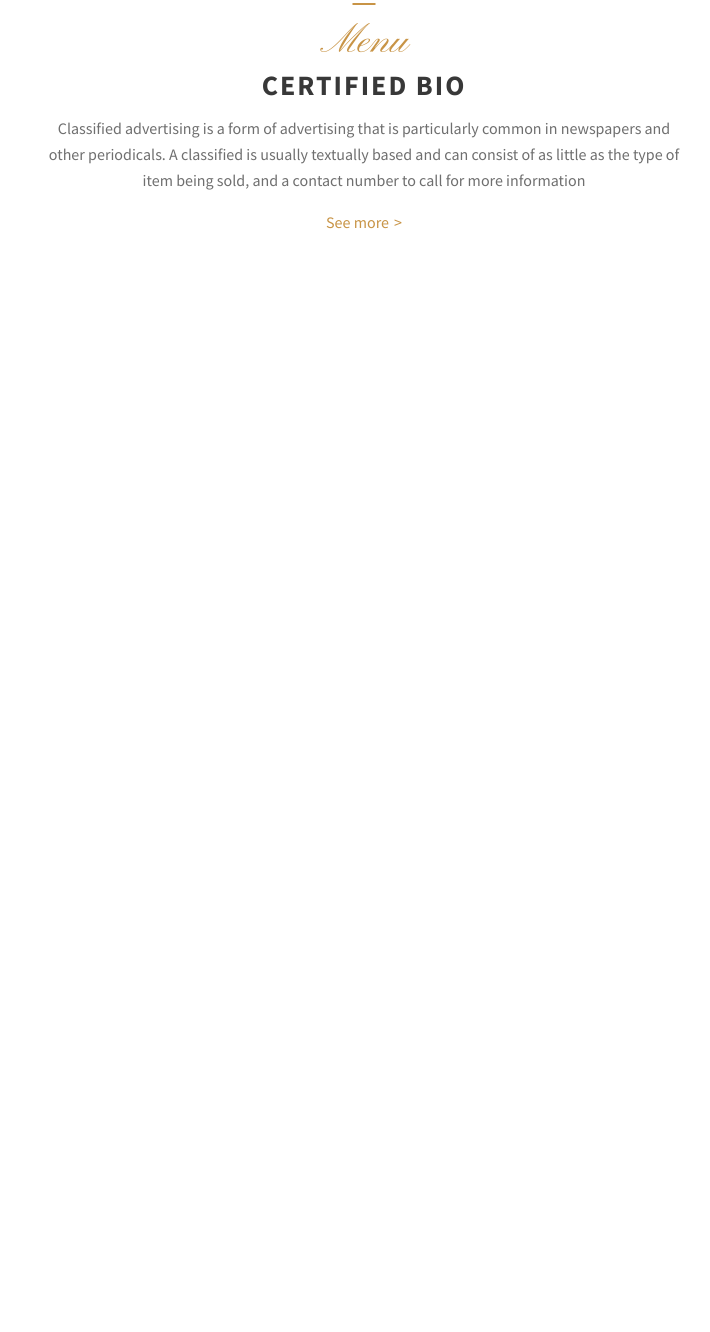
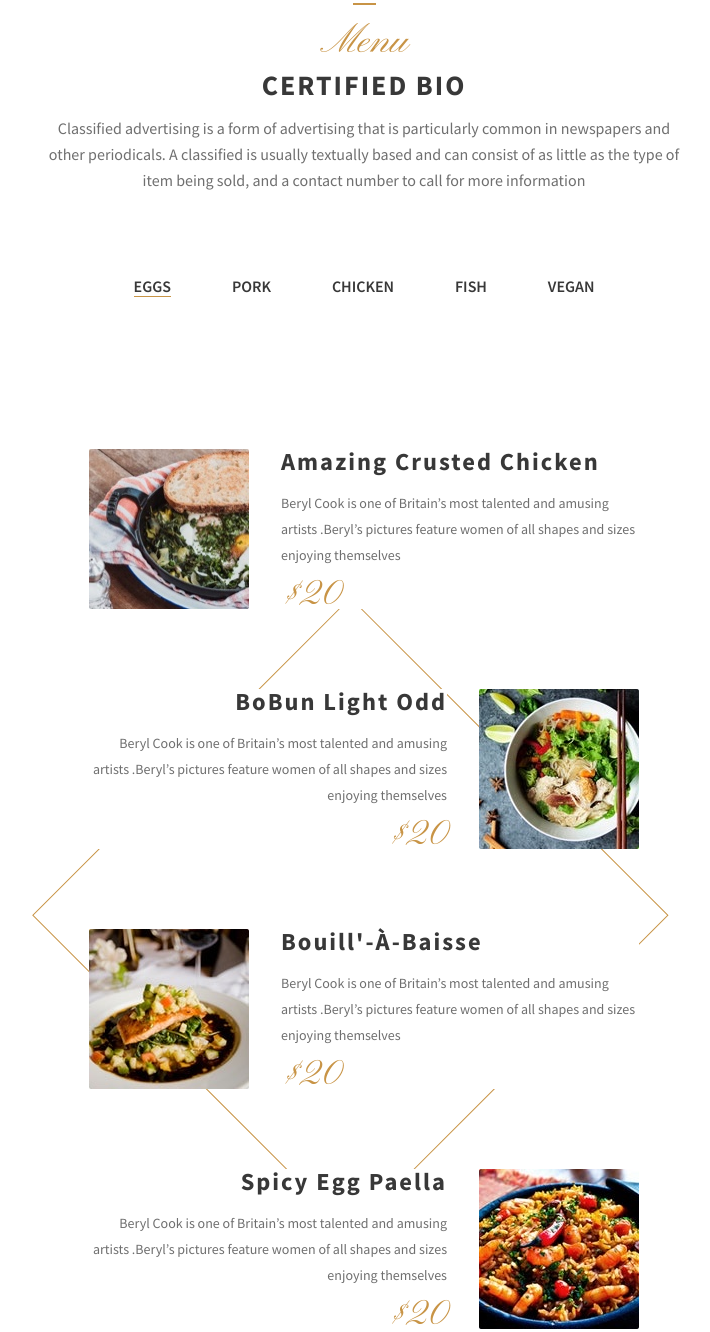
Before and after one commit to guicima/TP3-The-Fiasco-Restaurant, a plain HTML site: page index.html in a window 1280 px wide. Shown: the part 1799-3131 px from the top of the page, without its empty margins (276-986 px from the left). Before the commit the page ends 2114 px from the top, so only its background shows below. Drawn offline with Linux system fonts and the light colour scheme.

Commit message:
Creation of differents types of cards

```diff
--- a/index.html
+++ b/index.html
@@ -5,7 +5,7 @@
     <meta charset="UTF-8">
     <meta name="viewport" content="width=device-width, initial-scale=1.0">
     <title>The Fiasco</title>
-    <link href="https://fonts.googleapis.com/css2?family=Source+Sans+Pro:wght@300;400;700;900&display=swap"
+    <link href="https://fonts.googleapis.com/css2?family=Source+Sans+Pro:wght@300;400;600;700;900&display=swap"
         rel="stylesheet">
     <link href="https://fonts.googleapis.com/css2?family=Pinyon+Script&display=swap" rel="stylesheet">
     <link rel="stylesheet" href="style.css">
@@ -68,10 +68,81 @@
                         common in
                         newspapers and other periodicals. A classified is usually textually based and can consist of as
                         little as the type of item being sold, and a contact number to call for more information</p>
-                    <a href="#" class="card-link">See more</a>
                 </div>
             </div>
 
+            <ul class="recipes-list">
+                <li><a class="recipes-list-link active" href="#">Eggs</a></li>
+                <li><a class="recipes-list-link" href="#">Pork</a></li>
+                <li><a class="recipes-list-link" href="#">Chicken</a></li>
+                <li><a class="recipes-list-link" href="#">Fish</a></li>
+                <li><a class="recipes-list-link" href="#">Vegan</a></li>
+            </ul>
+
+        </div>
+
+        <div class="square-recipes">
+            <div class="card left">
+                <img class="small-card-image" src="img/crusted-chicken-square.jpg" alt="">
+                <div class="card-text">
+
+                    <h1 class="card-title">Amazing Crusted Chicken</h1>
+                    <p class="card-paragraphe">Beryl Cook is one of Britain’s most talented and amusing artists .Beryl’s
+                        pictures feature women of all shapes and sizes enjoying themselves </p>
+                    <h2 class="card-yellowtitle">$20</h2>
+                </div>
+            </div>
+
+            <div class="card right">
+                <img class="small-card-image" src="img/bobun-light-square.jpg" alt="">
+                <div class="card-text">
+
+                    <h1 class="card-title">BoBun Light Odd</h1>
+                    <p class="card-paragraphe">Beryl Cook is one of Britain’s most talented and amusing artists .Beryl’s
+                        pictures feature women of all shapes and sizes enjoying themselves </p>
+                    <h2 class="card-yellowtitle">$20</h2>
+                </div>
+            </div>
+            <div class="background-square"></div>
+            <div class="card left">
+                <img class="small-card-image" src="img/poisson-square.jpg" alt="">
+                <div class="card-text">
+
+                    <h1 class="card-title">Bouill'-à-Baisse</h1>
+                    <p class="card-paragraphe">Beryl Cook is one of Britain’s most talented and amusing artists .Beryl’s
+                        pictures feature women of all shapes and sizes enjoying themselves </p>
+                    <h2 class="card-yellowtitle">$20</h2>
+                </div>
+            </div>
+
+            <div class="card right">
+                <img class="small-card-image" src="img/paella-square.jpg" alt="">
+                <div class="card-text">
+
+                    <h1 class="card-title">Spicy Egg Paella</h1>
+                    <p class="card-paragraphe">Beryl Cook is one of Britain’s most talented and amusing artists .Beryl’s
+                        pictures feature women of all shapes and sizes enjoying themselves </p>
+                    <h2 class="card-yellowtitle">$20</h2>
+                </div>
+            </div>
+
+
+        </div>
+        <div class="big-card">
+            <div class="card right">
+                <img class="card-image-chef" src="img/Chef.png" alt="">
+                <div class="card-text">
+                    <h2 class="card-yellowtitle">Chef</h2>
+                    <h1 class="card-title">Meet our executive chef, Christian Jacob</h1>
+                    <p class="card-paragraphe">If you are considering purchasing a new grill, or barbecue, you will be
+                        faced with a multitude of options to choose between. However, there is one choice which you will
+                        need to make fairly quickly in your quest for the perfect grill for you. That decision is
+                        whether to buy a charcoal or gas grill.</p>
+                    <p class="card-paragraphe">Wow I have a hankering for some really good grill roasted chicken, the
+                        melt in your mouth variety with some fresh homemade salsa slathered right on top.</p>
+                    <a href="#" class="card-link">See the cooks</a>
+                </div>
+            </div>
         </div>
     </main>
 
--- a/style.css
+++ b/style.css
@@ -109,6 +109,9 @@ body {
 }
 
 /*Cards-texts*/
+.card-paragraphe {
+    font-size: 1em;
+}
 
 .card-yellowtitle {
     font-family: 'Pinyon Script', cursive;
@@ -197,6 +200,101 @@ body {
     transform: translateX(-50%);
 }
 
+/*recipes-list*/
+
+.recipes-list {
+    list-style: none;
+    display: flex;
+    justify-content: space-between;
+    margin: 30px 16vw;
+}
+
+.recipes-list-link {
+    text-decoration: none;
+    color: #383838;
+    font-weight: 600;
+    text-transform: uppercase;
+}
+
+.recipes-list-link:hover,
+.recipes-list-link.active {
+    border-bottom: #C89446 1px solid;
+}
+
+/*Square recipes*/
+.square-recipes {
+    position: relative;
+    display: flex;
+    flex-flow: row wrap;
+    justify-content: space-between;
+    align-content: space-between;
+    min-height: 440px;
+    margin: 150px 10vw;
+
+}
+
+.square-recipes .card {
+    max-width: 550px;
+}
+
+.square-recipes .card .card-text {
+    display: flex;
+    flex-flow: column;
+    align-self: stretch;
+    justify-content: space-between;
+    font-size: 14px;
+    background-color: #fff;
+}
+
+.square-recipes .card .small-card-image {
+    margin-right: 32px;
+    height: 160px;
+}
+
+.square-recipes .right .small-card-image {
+    margin-left: 32px;
+    margin-right: 0px;
+}
+
+.square-recipes .right .card-text {
+    text-align: right;
+}
+
+.square-recipes .card .card-title {
+    text-transform: capitalize;
+    margin: 0;
+}
+
+.square-recipes .card .card-yellowtitle::before {
+    display: none;
+}
+
+.background-square {
+    height: 450px;
+    width: 450px;
+    border: 1px #C89446 solid;
+    position: absolute;
+    top: 50%;
+    left: 50%;
+    transform: rotateZ(45deg) translate(-75%, 0%);
+    z-index: -1;
+}
+
+.big-card .card {
+    margin: 0 10vw;
+}
+
+/*.card-image-chef {
+
+}*/
+
+@media screen and (max-width:1396px) {
+
+    .square-recipes {
+        justify-content: space-around;
+    }
+}
+
 @media screen and (max-width:1050px) {
     .card-image {
         height: auto;
@@ -258,7 +356,8 @@ body {
         padding: 5px;
     }
 
-    .main-content .card .image-border {
+    .main-content .card .image-border,
+    .recipes-list {
         transform: unset;
         margin: 0 0 20px 0;
     }
```
Also changed, not shown: img/Chef.png (added), img/signature.png (added).
